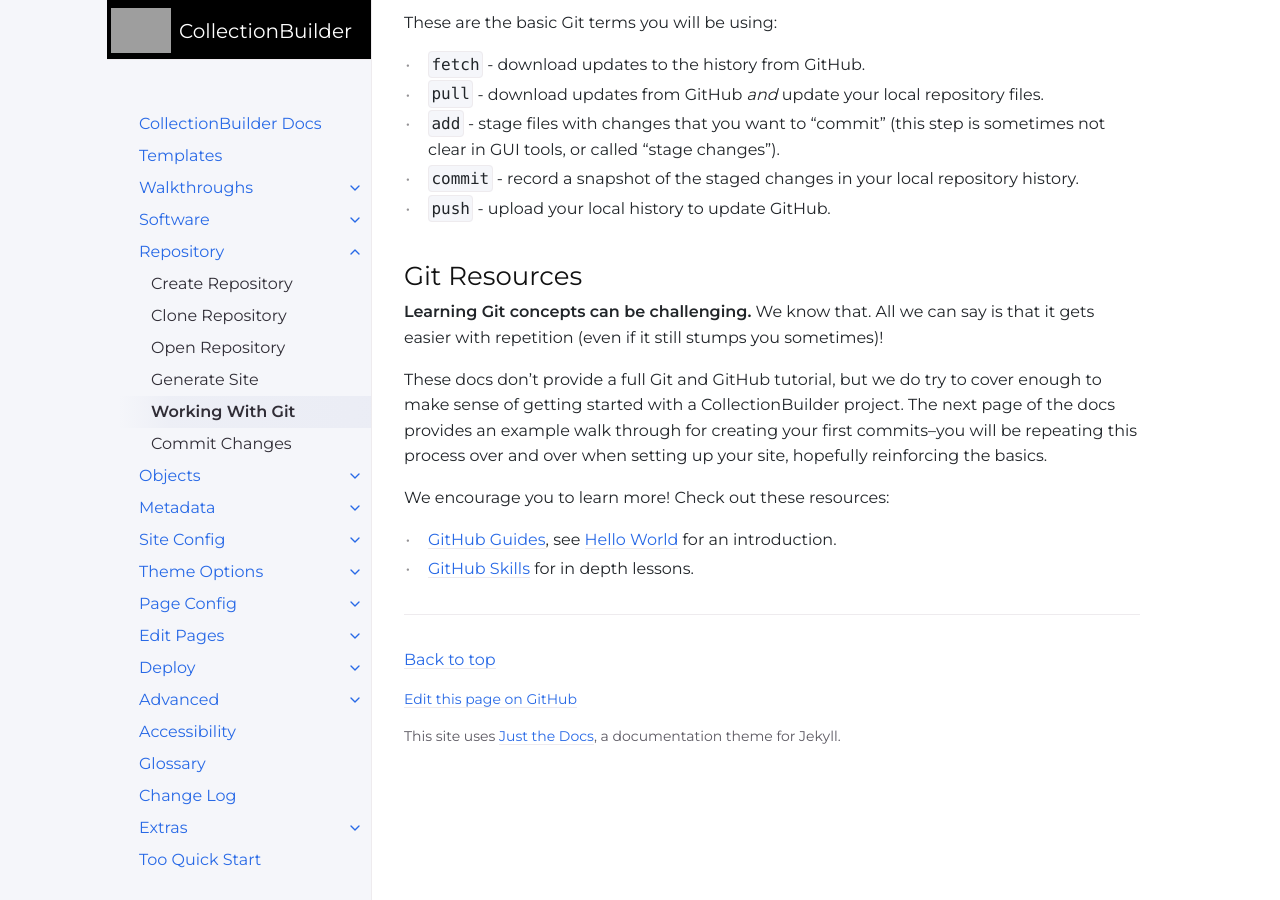
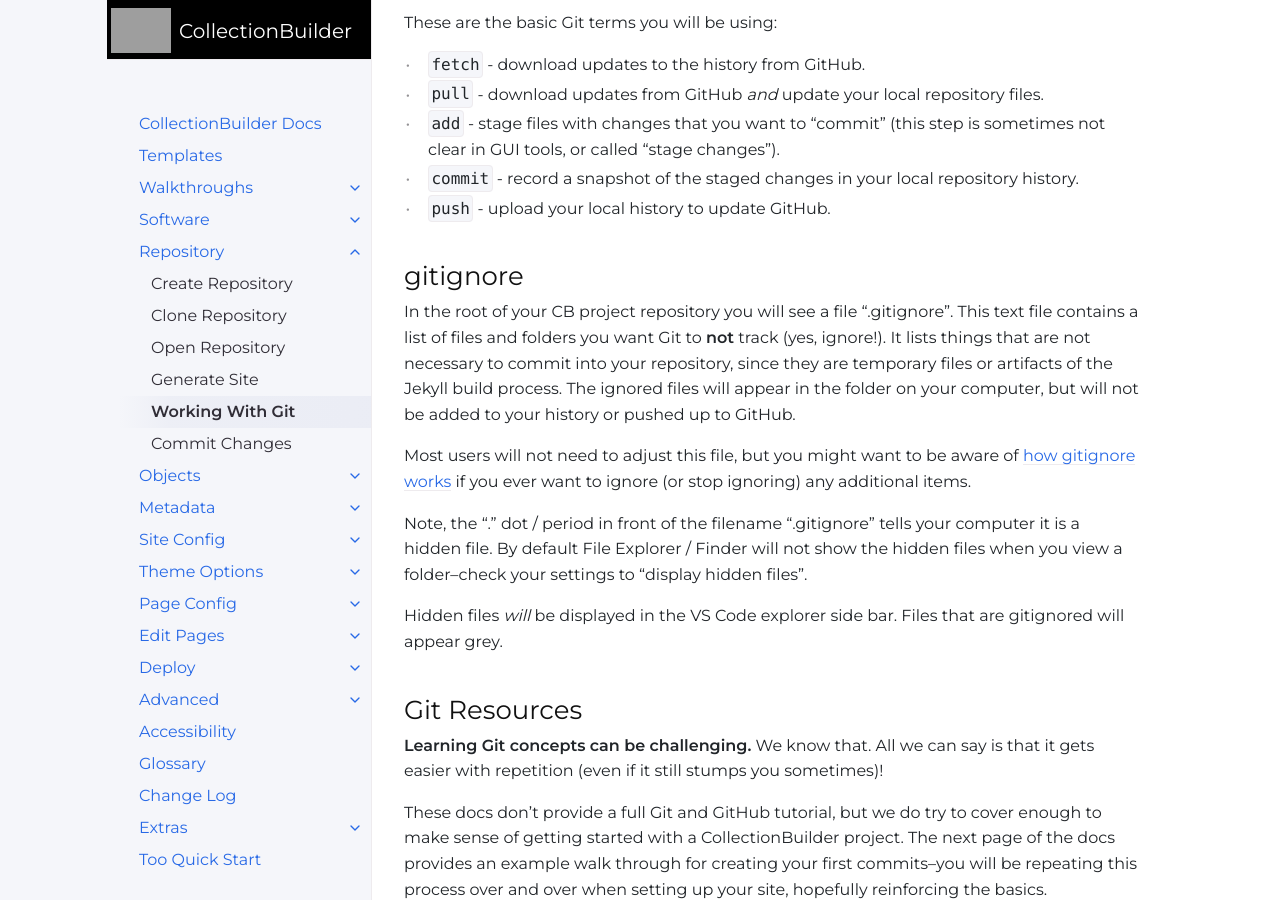
Before and after one commit to CollectionBuilder/cb-docs, a Jekyll site: the page built from docs/repository/gitworkflow.md, in a window 1280 px wide and 900 px high, scrolled down 579 px. Built offline with Jekyll 4.4.1, drawn with Linux system fonts in a browser that asks for light colours; comment, search, counter and statistics services are not loaded.

Commit message:
add gitignore intro

```diff
--- a/docs/repository/gitworkflow.md
+++ b/docs/repository/gitworkflow.md
@@ -30,6 +30,21 @@ These are the basic Git terms you will be using:
 - `commit` - record a snapshot of the staged changes in your local repository history.
 - `push` - upload your local history to update GitHub.
 
+## gitignore
+
+In the root of your CB project repository you will see a file ".gitignore".
+This text file contains a list of files and folders you want Git to **not** track (yes, ignore!).
+It lists things that are not necessary to commit into your repository, since they are temporary files or artifacts of the Jekyll build process.
+The ignored files will appear in the folder on your computer, but will not be added to your history or pushed up to GitHub.
+
+Most users will not need to adjust this file, but you might want to be aware of [how gitignore works](https://git-scm.com/docs/gitignore) if you ever want to ignore (or stop ignoring) any additional items.
+
+Note, the "." dot / period in front of the filename ".gitignore" tells your computer it is a hidden file.
+By default File Explorer / Finder will not show the hidden files when you view a folder--check your settings to "display hidden files".
+
+Hidden files *will* be displayed in the VS Code explorer side bar.
+Files that are gitignored will appear grey.
+
 ## Git Resources
 
 **Learning Git concepts can be challenging.**
```
